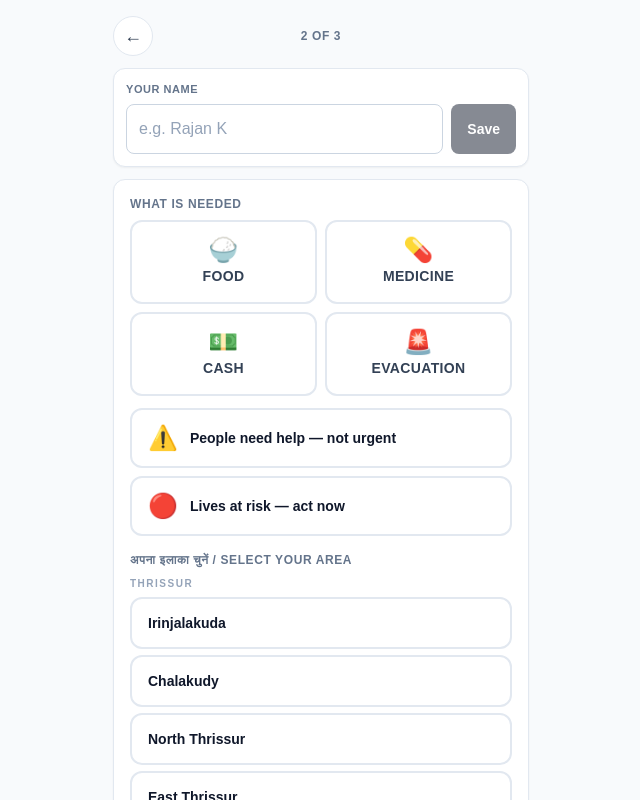
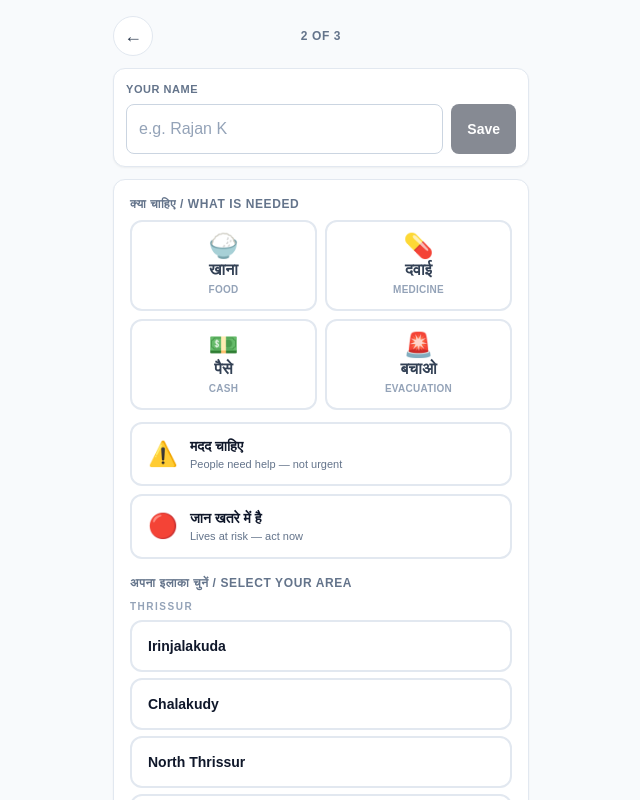
Before and after one commit to ankitnakra1986/postresilience, a Next.js app: page / in a window 1280 px wide. Both pictures are taken after a click on the button "No mic? Type instead →". Shown: the top 800 px of the page, without its empty margins (319-959 px from the left). Built offline with nearby package versions, Linux system fonts and the light colour scheme.

Commit message:
fix: add full disaster keyword list (bhukamp/heat wave/flood) + Hindi-first Screen 2 labels

```diff
--- a/components/PostmanForm.tsx
+++ b/components/PostmanForm.tsx
@@ -18,11 +18,11 @@ type VoiceState = "idle" | "listening" | "processing" | "error";
 // ─── Constants ───────────────────────────────────────────────────────────────
 const POSTMAN_KEY = "postresilience.postman.name";
 
-const NEED_OPTIONS: { value: Need; label: string; emoji: string }[] = [
-  { value: "food",       label: "FOOD",       emoji: "🍚" },
-  { value: "medicine",   label: "MEDICINE",   emoji: "💊" },
-  { value: "cash",       label: "CASH",       emoji: "💵" },
-  { value: "evacuation", label: "EVACUATION", emoji: "🚨" },
+const NEED_OPTIONS: { value: Need; label: string; hindi: string; emoji: string }[] = [
+  { value: "food",       label: "FOOD",       hindi: "खाना",   emoji: "🍚" },
+  { value: "medicine",   label: "MEDICINE",   hindi: "दवाई",   emoji: "💊" },
+  { value: "cash",       label: "CASH",       hindi: "पैसे",   emoji: "💵" },
+  { value: "evacuation", label: "EVACUATION", hindi: "बचाओ",  emoji: "🚨" },
 ];
 
 type Zone = {
@@ -104,17 +104,36 @@ function safeEncode(lat: number, lng: number): {
   }
 }
 
-// Devanagari + romanized critical signal check.
-// Upgrades heuristic "medium" to "critical" when the server-side keyword list
-// (English/romanized only) can't match Devanagari speech output.
+// Devanagari + romanized + English disaster signal check.
+// Covers all major disaster types a postman might speak:
+// flood, earthquake, fire, heat wave, cyclone, landslide, storm.
 function transcriptIsCritical(t: string): boolean {
   const signals = [
+    // Devanagari — disaster types
+    "भूकंप", "बाढ़", "बाढ", "लू", "आग", "तूफान", "सुनामी",
+    "भूस्खलन", "चक्रवात",
+    // Devanagari — distress
     "मर", "जान", "खतरा", "बचाओ", "फंसे", "फंसा", "डूब",
-    "पानी", "बाढ़", "बाढ", "इमरजेंसी", "मदद", "निकालो",
-    "संकट", "तुरंत", "आपदा",
+    "पानी", "इमरजेंसी", "मदद", "निकालो", "संकट", "तुरंत", "आपदा",
+    // Romanized Hindi — disaster types
+    "bhukamp", "bhoochal",  // earthquake
+    "baadh", "badh",        // flood
+    "toofan", "tufan",      // storm
+    "aandhi",               // dust storm
+    "aag",                  // fire
+    "lu", "loo",            // heat wave
+    "tsunami", "sunami",
+    "chakravat", "cyclone",
+    "bhuskhalan",           // landslide
+    // Romanized Hindi — distress
     "bachao", "bachaao", "khatra", "jaan", "doob", "paani",
-    "pani", "flood", "trapped", "rescue", "evacuation", "emergency",
-    "dying", "danger", "stranded", "urgent",
+    "pani", "nikaalo", "sankat",
+    // English — disaster types
+    "flood", "earthquake", "fire", "heat wave", "heatwave",
+    "cyclone", "tsunami", "landslide", "storm", "tornado",
+    // English — distress
+    "trapped", "rescue", "evacuation", "emergency",
+    "dying", "danger", "stranded", "urgent", "critical",
   ];
   const lower = t.toLowerCase();
   return signals.some((k) => lower.includes(k));
@@ -754,7 +773,7 @@ export default function PostmanForm() {
           {/* A — Needs */}
           <section>
             <p className="mb-2 text-xs font-semibold uppercase tracking-wider text-slate-500">
-              What is needed
+              क्या चाहिए / What is needed
             </p>
             <div className="grid grid-cols-2 gap-2">
               {NEED_OPTIONS.map((opt) => {
@@ -767,55 +786,57 @@ export default function PostmanForm() {
                     onClick={() => toggleNeed(opt.value)}
                     aria-pressed={active}
                     style={{ WebkitTapHighlightColor: "transparent" }}
-                    className={`flex min-h-[76px] touch-manipulation flex-col items-center justify-center gap-1 rounded-xl border-2 px-3 py-4 text-sm font-bold uppercase tracking-wide transition-colors disabled:cursor-not-allowed disabled:opacity-40 ${
+                    className={`flex min-h-[80px] touch-manipulation flex-col items-center justify-center gap-0.5 rounded-xl border-2 px-3 py-3 transition-colors disabled:cursor-not-allowed disabled:opacity-40 ${
                       active
                         ? "border-red-600 bg-red-600 text-white"
                         : "border-slate-200 bg-white text-slate-700 active:bg-slate-50"
                     }`}
                   >
                     <span className="text-2xl leading-none">{opt.emoji}</span>
-                    <span>{opt.label}</span>
+                    <span className="text-base font-bold leading-tight">{opt.hindi}</span>
+                    <span className={`text-[10px] font-semibold uppercase tracking-wide ${active ? "text-red-100" : "text-slate-400"}`}>{opt.label}</span>
                   </button>
                 );
               })}
             </div>
 
             <div className="mt-3 space-y-2">
-              {(
-                [
-                  {
-                    val: "medium" as Severity,
-                    emoji: "⚠️",
-                    label: "People need help — not urgent",
-                    active: severity === "medium",
-                    activeClass: "border-amber-500 bg-amber-50",
-                  },
-                  {
-                    val: "critical" as Severity,
-                    emoji: "🔴",
-                    label: "Lives at risk — act now",
-                    active: severity === "critical",
-                    activeClass: "border-red-600 bg-red-50",
-                  },
-                ] as const
-              ).map((s) => (
               <button
-                  key={s.val}
                 type="button"
                 disabled={routeBlocked}
-                  onClick={() => setSeverity(s.val)}
-                  aria-pressed={s.active}
+                onClick={() => setSeverity("medium")}
+                aria-pressed={severity === "medium"}
                 style={{ WebkitTapHighlightColor: "transparent" }}
-                  className={`flex min-h-[56px] w-full touch-manipulation items-center gap-3 rounded-xl border-2 px-4 py-3 text-left transition-colors disabled:cursor-not-allowed disabled:opacity-40 ${
-                    s.active
-                      ? s.activeClass
+                className={`flex min-h-[60px] w-full touch-manipulation items-center gap-3 rounded-xl border-2 px-4 py-3 text-left transition-colors disabled:cursor-not-allowed disabled:opacity-40 ${
+                  severity === "medium"
+                    ? "border-amber-500 bg-amber-50"
                     : "border-slate-200 bg-white active:bg-slate-50"
                 }`}
               >
-                  <span className="text-2xl">{s.emoji}</span>
-                  <span className="text-sm font-semibold text-slate-900">{s.label}</span>
+                <span className="text-2xl">⚠️</span>
+                <div>
+                  <div className="text-sm font-bold text-slate-900">मदद चाहिए</div>
+                  <div className="text-[11px] text-slate-500">People need help — not urgent</div>
+                </div>
               </button>
-              ))}
+              <button
+                type="button"
+                disabled={routeBlocked}
+                onClick={() => setSeverity("critical")}
+                aria-pressed={severity === "critical"}
+                style={{ WebkitTapHighlightColor: "transparent" }}
+                className={`flex min-h-[60px] w-full touch-manipulation items-center gap-3 rounded-xl border-2 px-4 py-3 text-left transition-colors disabled:cursor-not-allowed disabled:opacity-40 ${
+                  severity === "critical"
+                    ? "border-red-600 bg-red-50"
+                    : "border-slate-200 bg-white active:bg-slate-50"
+                }`}
+              >
+                <span className="text-2xl">🔴</span>
+                <div>
+                  <div className="text-sm font-bold text-slate-900">जान खतरे में है</div>
+                  <div className="text-[11px] text-slate-500">Lives at risk — act now</div>
+                </div>
+              </button>
             </div>
           </section>
 
@@ -879,9 +900,12 @@ export default function PostmanForm() {
                   : "border-slate-200 bg-white active:bg-slate-50"
               }`}
             >
-              <div className="flex items-center gap-2 text-sm font-semibold text-slate-900">
+              <div className="flex items-center gap-2">
                 <span className="text-xl">🚫</span>
-                <span>Cannot reach this area</span>
+                <div>
+                  <div className="text-sm font-bold text-slate-900">रास्ता बंद है</div>
+                  <div className="text-[11px] text-slate-500">Cannot reach this area</div>
+                </div>
               </div>
               <span
                 className={`relative inline-flex h-6 w-11 shrink-0 items-center rounded-full transition-colors ${
@@ -898,7 +922,7 @@ export default function PostmanForm() {
             </button>
             {routeBlocked && (
               <p className="mt-1.5 rounded-lg border border-amber-300 bg-amber-50 px-3 py-2 text-[11px] font-medium text-amber-800">
-                Submitting as coverage gap — needs &amp; severity disabled.
+                रास्ता बंद — coverage gap के रूप में submit होगा।
               </p>
             )}
           </section>
```
Lines whose indentation alone changed are shown as unchanged.
